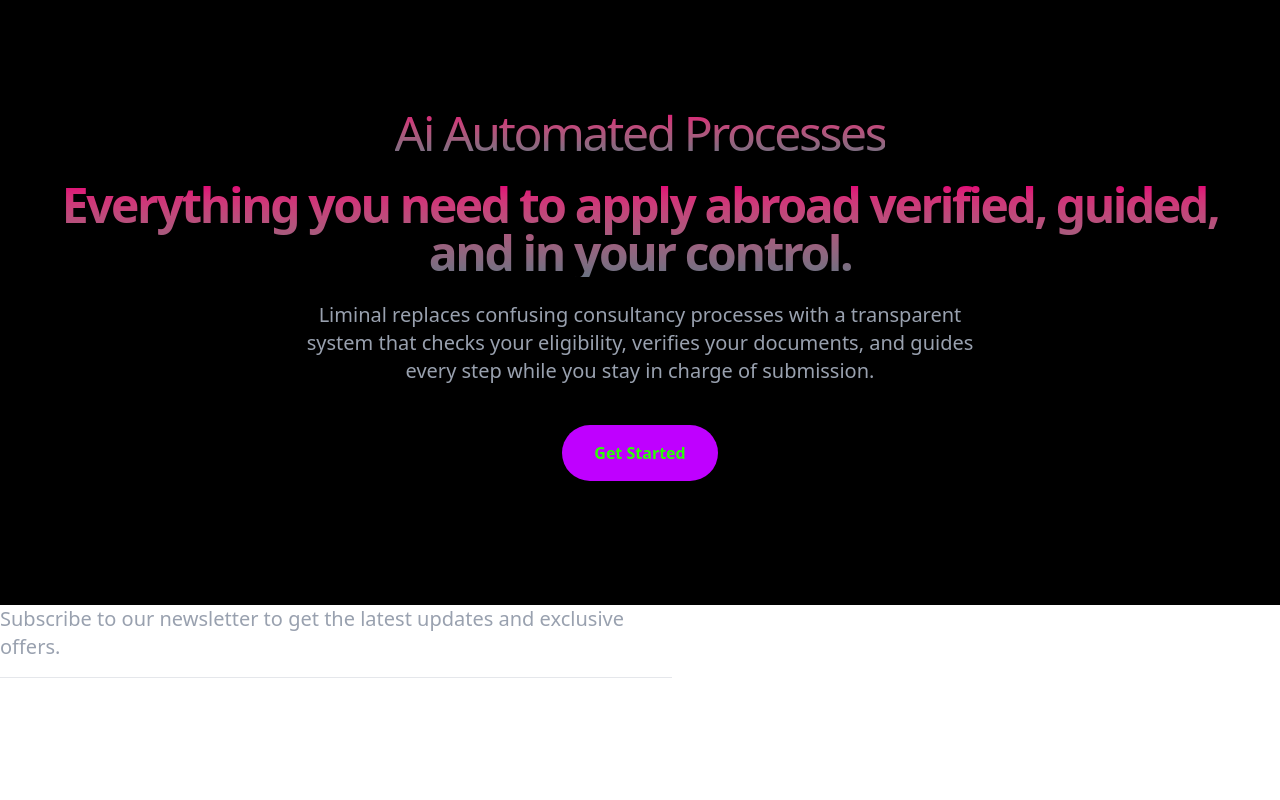
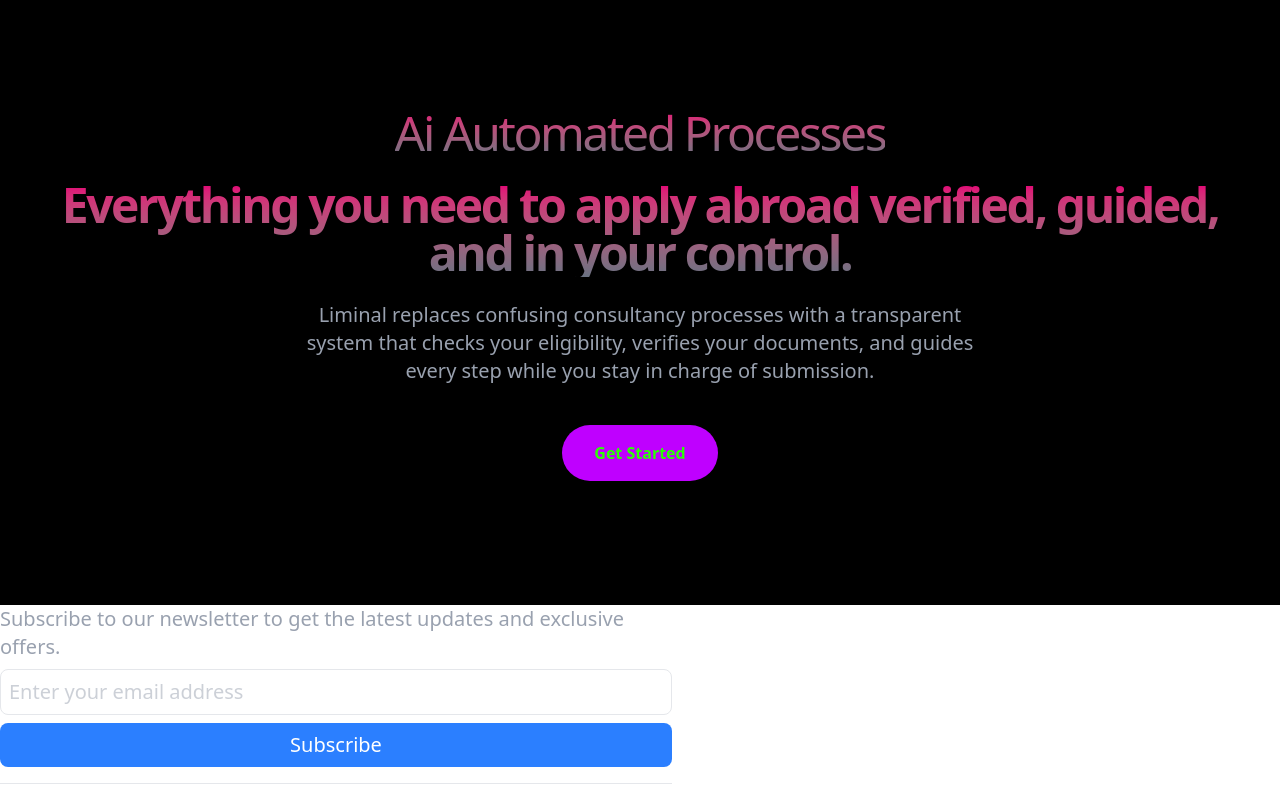
Before and after one commit to Yudeat/Liminal, a Next.js app: page / in a window 1280 px wide. Shown: the part 211-1011 px from the top of the page. Before the commit the page ends 905 px from the top, so only its background shows below. Built offline with nearby package versions, Linux system fonts and the light colour scheme; what lightswind would draw is missing.

Commit message:
button implemented

```diff
--- a/app/Newsletter.tsx
+++ b/app/Newsletter.tsx
@@ -3,6 +3,8 @@ export default function Newsletter (){
         <>
         <div className="max-w-2xl text-lg md:text-xl text-gray-400 border-b border-gray-200 pb-4 mb-4">
            Subscribe to our newsletter to get the latest updates and exclusive offers.
+           <input type="email" class="w-full p-2 mt-2 border border-gray-200 rounded-md" placeholder="Enter your email address"/>
+           <button class="w-full p-2 mt-2 bg-blue-500 text-white rounded-md">Subscribe</button>
         </div>
         </>
     )
```
